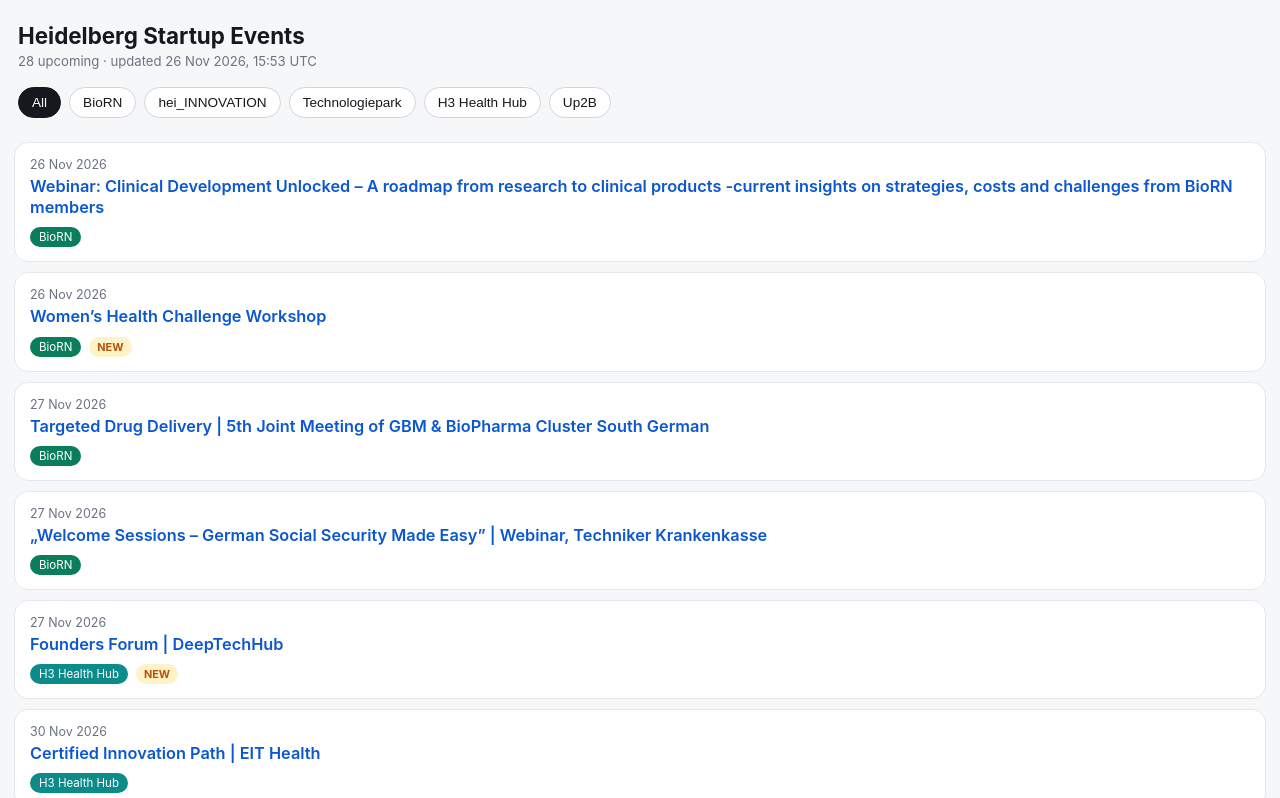
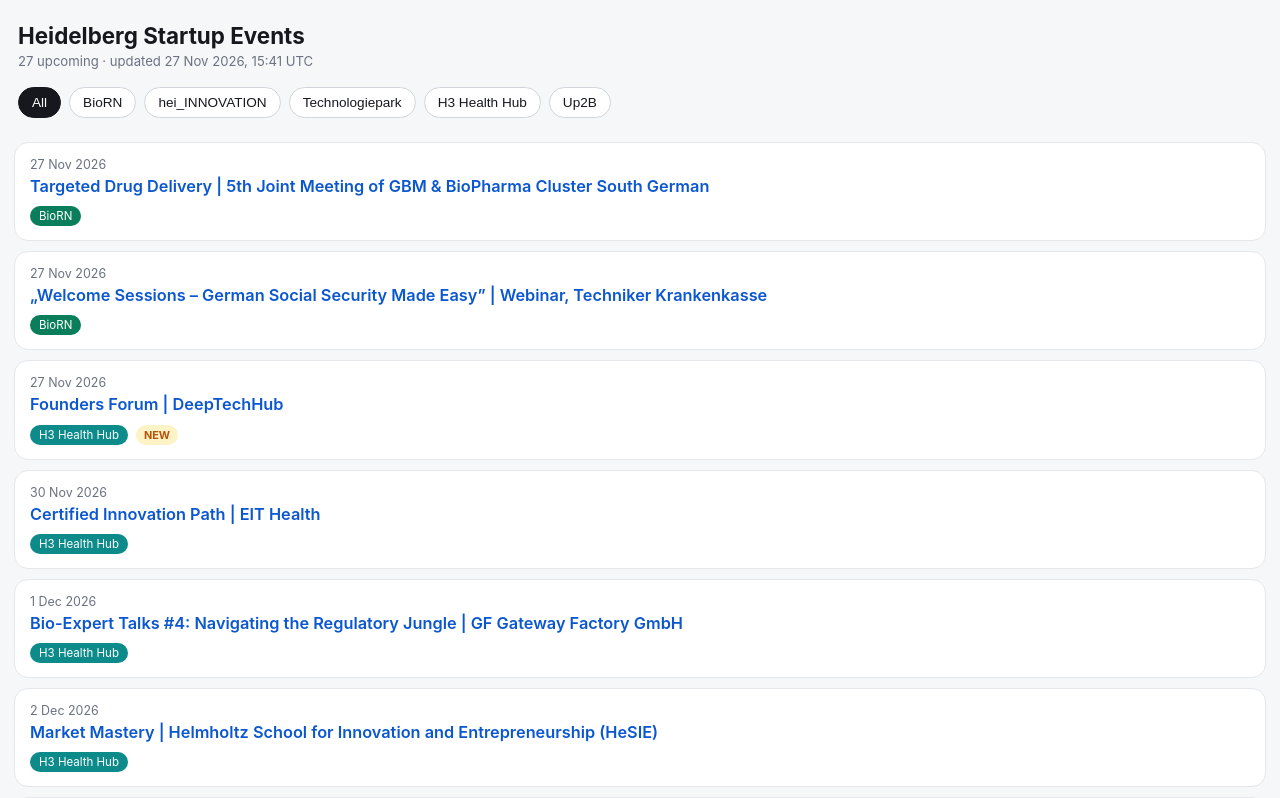
Before and after one commit to bnalbach/news-aggreator, a plain HTML site: page index.html in a window 1280 px wide. Shown: the top 798 px of the page. Drawn offline with Linux system fonts and the light colour scheme.

Commit message:
Update events 2026-11-27

```diff
--- a/data/events.json
+++ b/data/events.json
@@ -560,7 +560,7 @@
   "https://biorn.org/news-events/events/webinar-clinical-development-unlocked-a-roadmap-from-research-to-clinical-products-current-insights-on-strategies-costs-and-challenges-from-biorn-members/": {
     "title": "Webinar: Clinical Development Unlocked – A roadmap from research to clinical products -current insights on strategies, costs and challenges from BioRN members",
     "source": "BioRN",
-    "date_iso": "2026-11-26",
+    "date_iso": "2027-07-08",
     "first_seen": "2026-10-30"
   },
   "https://biorn.org/news-events/events/trade-mission-to-indonesia-medtech-registration-deadline/": {
--- a/index.html
+++ b/index.html
@@ -50,25 +50,13 @@
 <body>
   <header>
     <h1>Heidelberg Startup Events</h1>
-    <div class="sub">28 upcoming &middot; updated 26 Nov 2026, 15:53 UTC</div>
+    <div class="sub">27 upcoming &middot; updated 27 Nov 2026, 15:41 UTC</div>
   </header>
   <div class="filters">
     <button class="active" onclick="flt(this,'all')">All</button>
     <button onclick="flt(this,'BioRN')">BioRN</button><button onclick="flt(this,'hei_INNOVATION')">hei_INNOVATION</button><button onclick="flt(this,'Technologiepark')">Technologiepark</button><button onclick="flt(this,'H3 Health Hub')">H3 Health Hub</button><button onclick="flt(this,'Up2B')">Up2B</button>
   </div>
   <ul id="list">
-      <li class="card" data-id="https://biorn.org/news-events/events/webinar-clinical-development-unlocked-a-roadmap-from-research-to-clinical-products-current-insights-on-strategies-costs-and-challenges-from-biorn-members/" data-source="BioRN">
-        <div class="date">26 Nov 2026</div>
-        <a class="title" href="https://biorn.org/news-events/events/webinar-clinical-development-unlocked-a-roadmap-from-research-to-clinical-products-current-insights-on-strategies-costs-and-challenges-from-biorn-members/" target="_blank" rel="noopener">Webinar: Clinical Development Unlocked – A roadmap from research to clinical products -current insights on strategies, costs and challenges from BioRN members</a>
-        <div class="meta"><span class="tag" style="background:#0a7d5a">BioRN</span><span class="going">★ Going</span></div>
-      </li>
-
-      <li class="card" data-id="https://biorn.org/news-events/events/womens-health-challenge-workshop/" data-source="BioRN">
-        <div class="date">26 Nov 2026</div>
-        <a class="title" href="https://biorn.org/news-events/events/womens-health-challenge-workshop/" target="_blank" rel="noopener">Women’s Health Challenge Workshop</a>
-        <div class="meta"><span class="tag" style="background:#0a7d5a">BioRN</span><span class="new">NEW</span><span class="going">★ Going</span></div>
-      </li>
-
       <li class="card" data-id="https://biorn.org/news-events/events/targeted-drug-delivery-5th-joint-meeting-of-gbm-biopharma-cluster-south-german/" data-source="BioRN">
         <div class="date">27 Nov 2026</div>
         <a class="title" href="https://biorn.org/news-events/events/targeted-drug-delivery-5th-joint-meeting-of-gbm-biopharma-cluster-south-german/" target="_blank" rel="noopener">Targeted Drug Delivery | 5th Joint Meeting of GBM &amp; BioPharma Cluster South German</a>
@@ -219,6 +207,12 @@
         <div class="meta"><span class="tag" style="background:#0a7d5a">BioRN</span><span class="going">★ Going</span></div>
       </li>
 
+      <li class="card" data-id="https://biorn.org/news-events/events/webinar-clinical-development-unlocked-a-roadmap-from-research-to-clinical-products-current-insights-on-strategies-costs-and-challenges-from-biorn-members/" data-source="BioRN">
+        <div class="date">8 Jul 2027</div>
+        <a class="title" href="https://biorn.org/news-events/events/webinar-clinical-development-unlocked-a-roadmap-from-research-to-clinical-products-current-insights-on-strategies-costs-and-challenges-from-biorn-members/" target="_blank" rel="noopener">Webinar: Clinical Development Unlocked – A roadmap from research to clinical products -current insights on strategies, costs and challenges from BioRN members</a>
+        <div class="meta"><span class="tag" style="background:#0a7d5a">BioRN</span><span class="going">★ Going</span></div>
+      </li>
+
       <li class="card" data-id="https://www.helmholtz-h3.de/events/event/life-science-investors-day-biolabs-biorn-heidelberg-startup-partners-ev-and-others/" data-source="H3 Health Hub">
         <div class="date">7 Oct 2027</div>
         <a class="title" href="https://www.helmholtz-h3.de/events/event/life-science-investors-day-biolabs-biorn-heidelberg-startup-partners-ev-and-others/" target="_blank" rel="noopener">Life Science Investors&#x27; Day | BioLabs, BioRN, Heidelberg Startup Partners e.V., and others</a>
```
